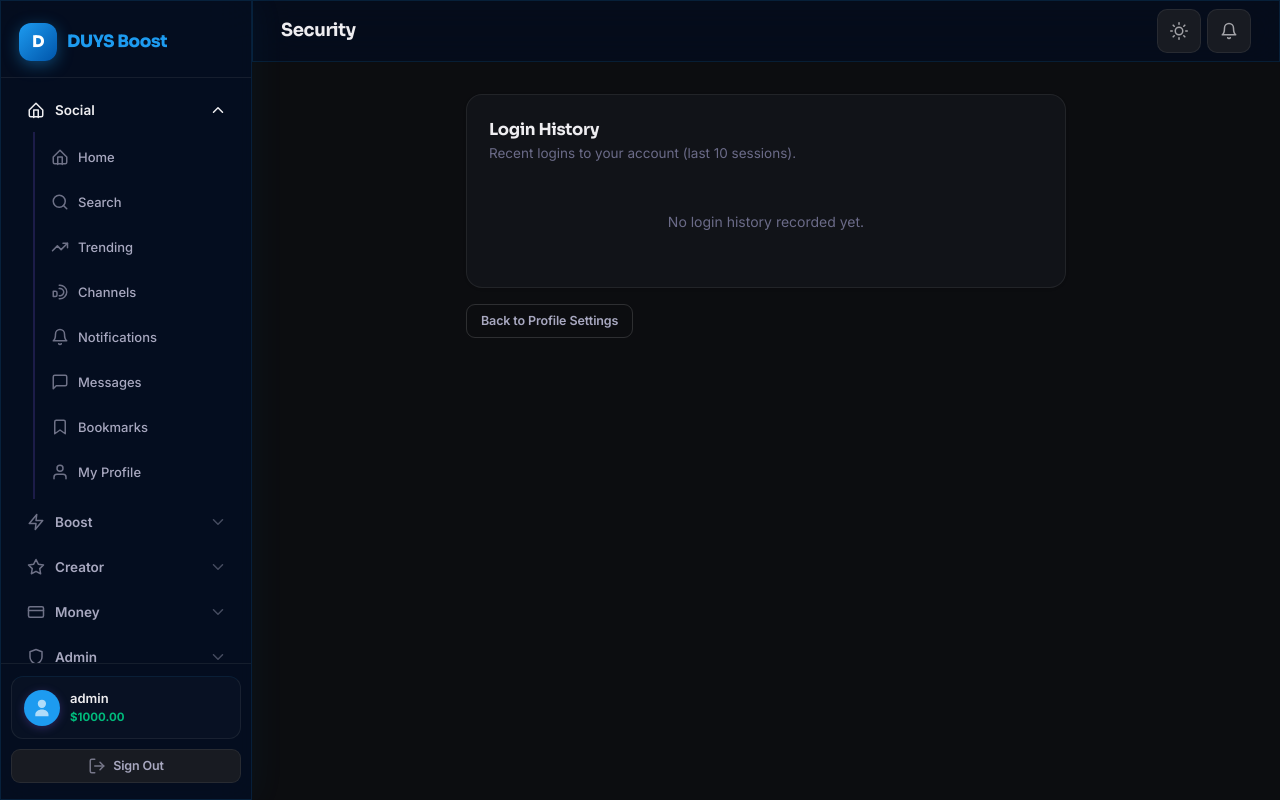
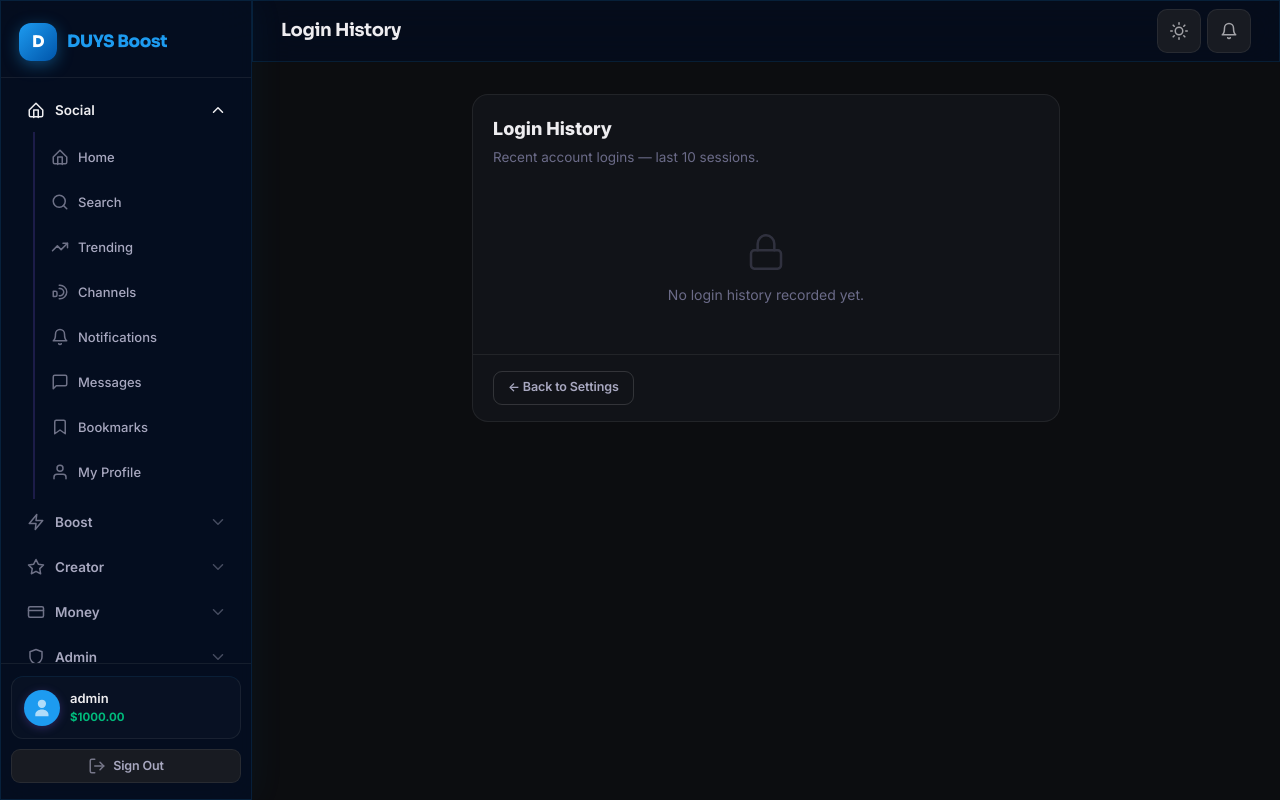
Before and after one commit to matthewmenos/DuysBoost2, a Flask app: page /settings/security in a window 1280 px wide. Run offline with Flask 3, Linux system fonts and the light colour scheme; a user stored in the database is signed in; data comes from the database, SQL or seed files in the repository; data that the repository does not hold is empty.

Commit message:
animations

```diff
--- a/static/css/main.css
+++ b/static/css/main.css
@@ -33,6 +33,9 @@
   --yellow:       #ffd400;
   --orange:       #ff7a00;
 
+  /* Post card hover — neutral, no colour tint */
+  --surface-hover: rgba(255,255,255,.025);
+
   /* Surface glass variables */
   --glass-bg:     rgba(17, 19, 24, 0.85);
   --glass-border: rgba(255,255,255,0.08);
--- a/static/js/main.js
+++ b/static/js/main.js
@@ -1537,6 +1537,38 @@ function revealSensitive(postId) {
 }
 window.revealSensitive = revealSensitive;
 
+/* ── Post action button click animations ─────────────────────────────────── */
+(function () {
+  var ANIM_MAP = {
+    'like-btn':     'anim-heart',
+    'repost-btn':   'anim-repost',
+    'bookmark-btn': 'anim-bookmark',
+    'reply-btn':    'anim-pop',
+    'share-btn':    'anim-pop',
+  };
+  function _triggerAnim(btn) {
+    var icon = btn.querySelector('.action-icon');
+    if (!icon) return;
+    var cls = null;
+    for (var k in ANIM_MAP) {
+      if (btn.classList.contains(k)) { cls = ANIM_MAP[k]; break; }
+    }
+    if (!cls) cls = 'anim-pop';
+    icon.classList.remove('anim-pop','anim-heart','anim-repost','anim-bookmark');
+    void icon.offsetWidth;   // force reflow to restart animation
+    icon.classList.add(cls);
+    icon.addEventListener('animationend', function _done() {
+      icon.classList.remove(cls);
+      icon.removeEventListener('animationend', _done);
+    });
+  }
+  // Delegated listener so it works for dynamically-added posts too
+  document.addEventListener('click', function (e) {
+    var btn = e.target.closest('.post-action-btn');
+    if (btn && !btn.classList.contains('views-btn')) _triggerAnim(btn);
+  }, true);
+})();
+
 /* ── Compose: sensitive toggle ───────────────────────────────────────────── */
 function toggleSensitive() {
   var inp = document.getElementById('compose-sensitive');
--- a/templates/security_settings.html
+++ b/templates/security_settings.html
@@ -1,48 +1,127 @@
 {% extends "base.html" %}
-{% block title %}Security Settings — DUYS Boost{% endblock %}
-{% block page_title %}Security{% endblock %}
+{% block title %}Login History — DUYS Boost{% endblock %}
+{% block page_title %}Login History{% endblock %}
+
+{% block head_extra %}
+<style>
+.lh-page { max-width: 620px; margin: 0 auto; padding: 0 16px 32px; }
+
+.lh-card { background: var(--surface); border-radius: var(--radius-lg); border: 1px solid var(--border); overflow: hidden; }
+
+.lh-header { padding: 20px 20px 0; }
+.lh-title { font-size: 18px; font-weight: 800; margin-bottom: 4px; }
+.lh-sub { font-size: 13.5px; color: var(--muted); margin-bottom: 16px; }
+
+.lh-list { display: flex; flex-direction: column; }
+.lh-row {
+  display: grid;
+  grid-template-columns: auto 1fr auto;
+  gap: 12px;
+  align-items: start;
+  padding: 14px 20px;
+  border-top: 1px solid var(--border);
+  transition: background .15s;
+}
+.lh-row:hover { background: var(--surface-2); }
+
+.lh-icon {
+  width: 38px; height: 38px;
+  border-radius: 50%;
+  background: var(--surface-2);
+  display: flex; align-items: center; justify-content: center;
+  font-size: 17px;
+  flex-shrink: 0;
+}
+
+.lh-body { min-width: 0; }
+.lh-ip {
+  font-size: 14px; font-weight: 700;
+  color: var(--text);
+  white-space: nowrap; overflow: hidden; text-overflow: ellipsis;
+}
+.lh-time { font-size: 12px; color: var(--muted); margin-top: 2px; }
+.lh-ua {
+  font-size: 11.5px; color: var(--muted);
+  margin-top: 3px;
+  /* wrap on mobile instead of hard truncate */
+  word-break: break-word;
+  overflow-wrap: anywhere;
+  display: -webkit-box;
+  -webkit-line-clamp: 2;
+  -webkit-box-orient: vertical;
+  overflow: hidden;
+}
+
+.lh-badge {
+  flex-shrink: 0;
+  font-size: 10.5px; font-weight: 700; letter-spacing: .03em;
+  padding: 3px 9px; border-radius: 99px;
+  white-space: nowrap;
+}
+.lh-badge.recent {
+  background: rgba(29,155,240,.12);
+  color: #1d9bf0;
+}
+
+.lh-empty {
+  text-align: center; padding: 48px 20px;
+  color: var(--muted); font-size: 14px;
+}
+.lh-empty svg { display: block; margin: 0 auto 12px; opacity: .35; }
+
+.lh-footer { padding: 16px 20px; border-top: 1px solid var(--border); }
+
+@media (max-width: 480px) {
+  .lh-row {
+    grid-template-columns: auto 1fr;
+    grid-template-rows: auto auto;
+  }
+  .lh-badge { grid-column: 2; grid-row: 2; justify-self: start; margin-top: 4px; }
+  .lh-ip { font-size: 13.5px; }
+}
+</style>
+{% endblock %}
 
 {% block content %}
-<div style="max-width:600px;margin:0 auto">
-  <div class="card">
-    <div class="section-title mb-20">Login History</div>
-    <p style="font-size:13.5px;color:var(--muted);margin-bottom:16px">
-      Recent logins to your account (last 10 sessions).
-    </p>
+<div class="lh-page">
+  <div class="lh-card">
+    <div class="lh-header">
+      <div class="lh-title">Login History</div>
+      <div class="lh-sub">Recent account logins — last 10 sessions.</div>
+    </div>
+
     {% if login_history %}
-    <div style="display:flex;flex-direction:column;gap:0">
+    <div class="lh-list">
       {% for h in login_history %}
-      <div style="padding:12px 0;border-bottom:1px solid var(--border);{% if loop.last %}border-bottom:none{% endif %}">
-        <div style="display:flex;align-items:center;justify-content:space-between;gap:12px">
-          <div>
-            <div style="font-size:13.5px;font-weight:600;margin-bottom:2px">
-              {{ h.ip_address or 'Unknown IP' }}
-            </div>
-            <div style="font-size:12px;color:var(--muted);margin-bottom:2px">
-              {{ h.created_at[:16].replace('T', ' ') }} UTC
-            </div>
-            {% if h.user_agent %}
-            <div style="font-size:11.5px;color:var(--muted);overflow:hidden;text-overflow:ellipsis;white-space:nowrap;max-width:400px">
-              {{ h.user_agent[:80] }}{% if h.user_agent|length > 80 %}…{% endif %}
-            </div>
-            {% endif %}
-          </div>
-          <div style="font-size:18px;flex-shrink:0">🔐</div>
+      <div class="lh-row">
+        <div class="lh-icon">🔐</div>
+        <div class="lh-body">
+          <div class="lh-ip">{{ h.ip_address or 'Unknown IP' }}</div>
+          <div class="lh-time">{{ h.created_at[:16].replace('T', ' ') }} UTC</div>
+          {% if h.user_agent %}
+          <div class="lh-ua">{{ h.user_agent }}</div>
+          {% endif %}
         </div>
+        {% if loop.first %}
+        <div class="lh-badge recent">Latest</div>
+        {% else %}
+        <div></div>
+        {% endif %}
       </div>
       {% endfor %}
     </div>
     {% else %}
-    <div style="text-align:center;padding:32px;color:var(--muted);font-size:14px">
+    <div class="lh-empty">
+      <svg width="40" height="40" viewBox="0 0 24 24" fill="none" stroke="currentColor" stroke-width="1.5" stroke-linecap="round" stroke-linejoin="round"><rect x="3" y="11" width="18" height="11" rx="2"/><path d="M7 11V7a5 5 0 0110 0v4"/></svg>
       No login history recorded yet.
     </div>
     {% endif %}
-  </div>
 
-  <div style="margin-top:16px">
-    <a href="{{ url_for('social.edit_profile') }}" class="btn btn-outline btn-sm">
-      Back to Profile Settings
-    </a>
+    <div class="lh-footer">
+      <a href="{{ url_for('social.edit_profile') }}" class="btn btn-outline btn-sm">
+        ← Back to Settings
+      </a>
+    </div>
   </div>
 </div>
 {% endblock %}
```
Also changed, not shown: other parts of static/css/main.css (+88 -32 lines).
